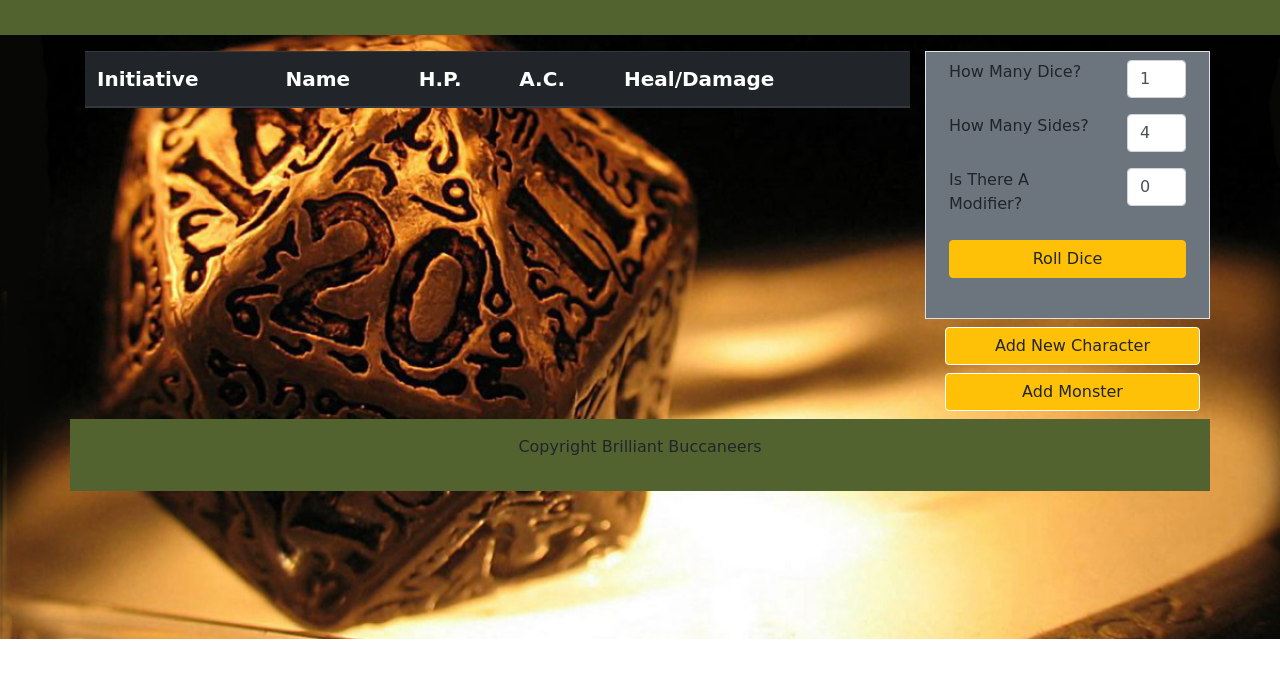
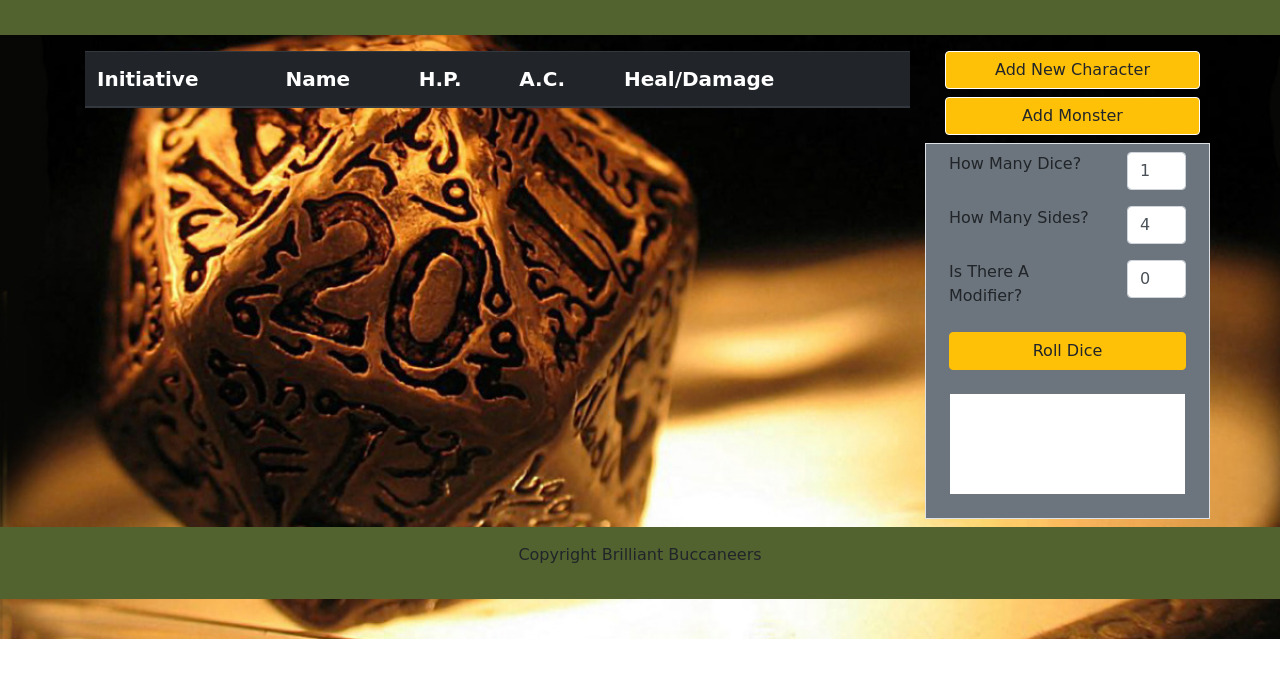
Before and after one commit to bryanbloomquist/group-project-1, a plain HTML site: page index.html in a window 1280 px wide. Shown: the part 81-758 px from the top of the page. Drawn offline with nearby package versions, Linux system fonts and the light colour scheme; no server answers; a web font is replaced by a local one.

Commit message:
changed api for monster, cleared +/- health fields, cleaned dice field

```diff
--- a/assets/css/style.css
+++ b/assets/css/style.css
@@ -27,6 +27,10 @@ body {
     font-size:20px;
 }
 
+#dice-tray {
+    height: 100px;
+}
+
 /* unvisited link */
 a:link {
     color:#333;
--- a/assets/js/logic.js
+++ b/assets/js/logic.js
@@ -125,6 +125,7 @@ $(document).on("click", ".Heal", function () {
     base = HPId;
     currentHP = $("#" + HPId + '-HP').attr('value');
     currentHP = parseInt(currentHP) + parseInt($("#" + HPId + "-HPinput").val());
+    $("#" + HPId + "-HPinput").val("");
     database.ref().child("Characters").child(HPId).update({
         currentHP: currentHP
     });
@@ -137,6 +138,7 @@ $(document).on("click", ".Damage", function () {
     base = HPId;
     currentHP = $("#" + HPId + '-HP').attr('value');
     currentHP = parseInt(currentHP) - parseInt($("#" + HPId + "-HPinput").val());
+    $("#" + HPId + "-HPinput").val("");
     database.ref().child("Characters").child(HPId).update({
         currentHP: currentHP
     });
@@ -165,7 +167,7 @@ $("#load-monster").on("click", function(event) {
         upperCaseMonster = upperCaseMonster + monster + " ";
     }
     upperCaseMonster.trim()
-    var queryURL = "http://www.dnd5eapi.co/api/monsters/?name="+upperCaseMonster;
+    var queryURL = "https://frozen-ridge-34491.herokuapp.com/api/monsters/?name="+upperCaseMonster;
     $.ajax({
         url: queryURL, method: "GET"
     }).then(function(response){
--- a/index.html
+++ b/index.html
@@ -46,34 +46,6 @@
             </div>
 
             <div class="col-md-12 col-lg-3">
-
-                <!-- Roll Dice -->
-                <div class="row border border-black bg-secondary mb-2 p-2">
-                    <div class="col">
-                        <form>
-                            <div class="form-group row">
-                                <label for="number-of-dice" class="col-8">How Many Dice?</label>
-                                <div class="col-4">
-                                    <input type="text" class="form form-control" id="number-of-dice" value="1">
-                                </div>
-                            </div>
-                            <div class="form-group row">
-                                <label for="number-of-sides" class="col-8">How Many Sides?</label>
-                                <div class="col-4">
-                                    <input type="text" class="form form-control" id="number-of-sides" value="4">
-                                </div>
-                            </div>
-                            <div class="form-group row">
-                                <label for="dice-modifier" class="col-8">Is There A Modifier?</label>
-                                <div class="col-4">
-                                    <input type="text" class="form form-control" id="dice-modifier" value="0">
-                                </div>
-                            </div>
-                            <button type="submit" class="btn btn-warning btn-block mb-2 mx-auto" id="roll-dice">Roll Dice</button>
-                        </form>
-                        <span id="dice-results" class="m-3 bg-white text-center"></span>
-                    </div>
-                </div>
 
                 <div class="row">
                     <div class="col">
@@ -148,6 +120,41 @@
                         </div>
                     </div>
                 </div>
+
+                <!-- Roll Dice -->
+                <div class="row border border-black bg-secondary mb-2 p-2">
+                    <div class="col">
+                        <form>
+                            <div class="form-group row">
+                                <label for="number-of-dice" class="col-8">How Many Dice?</label>
+                                <div class="col-4">
+                                    <input type="text" class="form form-control" id="number-of-dice" value="1">
+                                </div>
+                            </div>
+                            <div class="form-group row">
+                                <label for="number-of-sides" class="col-8">How Many Sides?</label>
+                                <div class="col-4">
+                                    <input type="text" class="form form-control" id="number-of-sides" value="4">
+                                </div>
+                            </div>
+                            <div class="form-group row">
+                                <label for="dice-modifier" class="col-8">Is There A Modifier?</label>
+                                <div class="col-4">
+                                    <input type="text" class="form form-control" id="dice-modifier" value="0">
+                                </div>
+                            </div>
+                            <button type="submit" class="btn btn-warning btn-block mb-2 mx-auto" id="roll-dice">Roll Dice</button>
+                        </form>
+                        <div class="row">
+                            <div class="col m-3 p-2 bg-white text-center" id="dice-tray">
+                                <span id="dice-results"></span>
+                            </div>
+                        </div>
+                    </div>
+                </div>
+
+            </div>
+        </div>
     </div>
 
     <div class="col-12 p-0">
```
Lines whose indentation alone changed are shown as unchanged.
